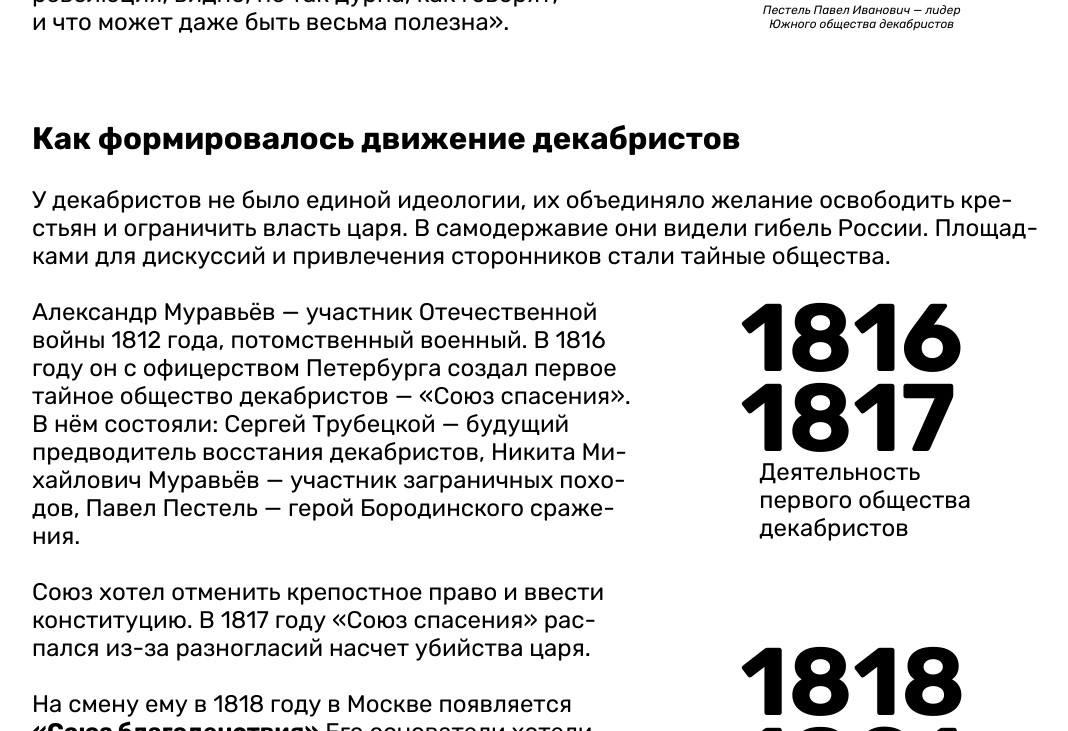
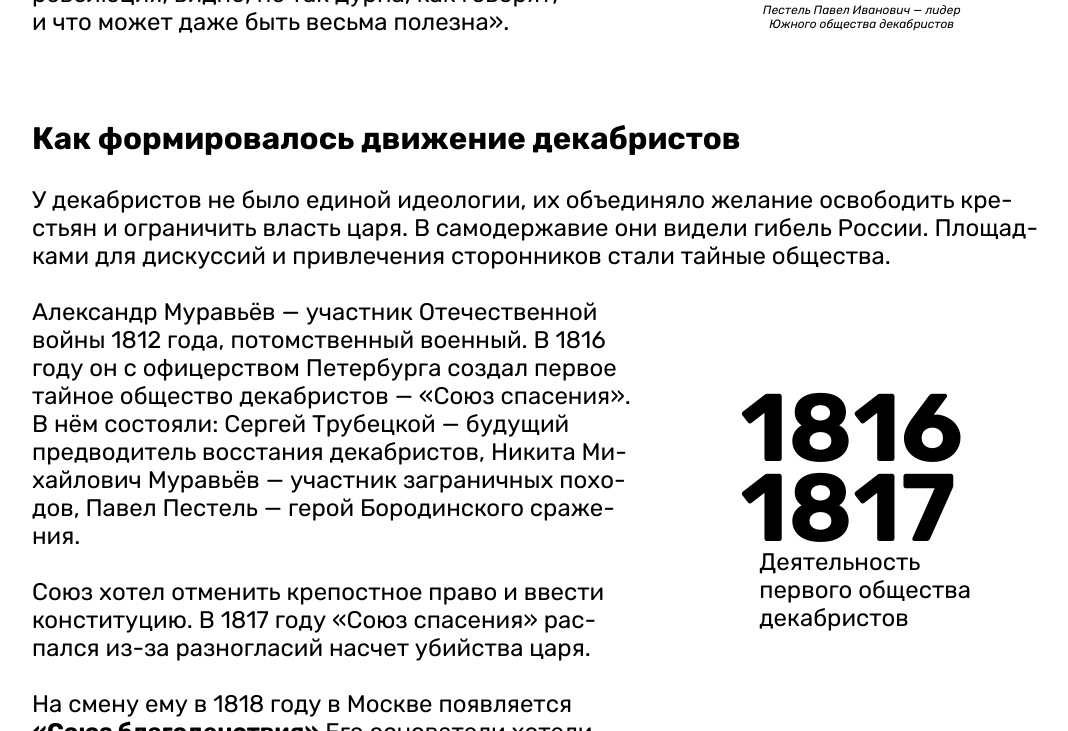
Before and after one commit to decembrists/decembrists.github.io, a plain HTML site: page index.html in a window 1280 px wide. Shown: the part 2069-2800 px from the top of the page, without its empty margins (96-1164 px from the left). Drawn offline with nearby package versions, Linux system fonts and the light colour scheme.

Commit message:
Update style.css

```diff
--- a/style/style.css
+++ b/style/style.css
@@ -172,10 +172,9 @@ img {
     display: flex;
 }
 
-
-/* .second-part {
+.second-part {
     margin-top: 90px;
-} */
+}
 
 .second-part .paragraph {
     margin-bottom: 100px;
```
